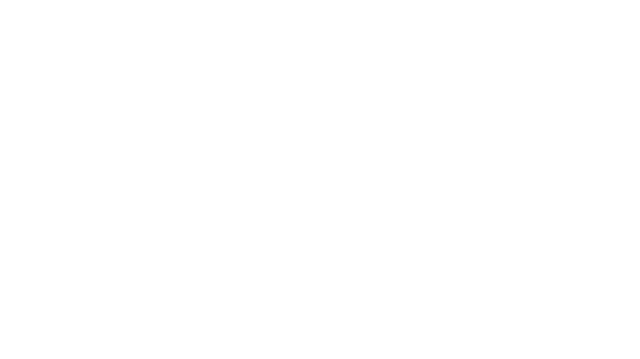
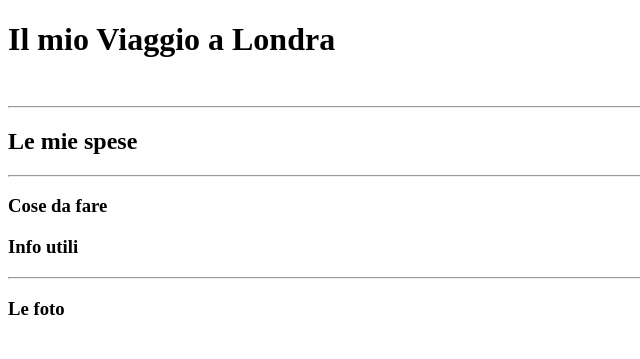
Before and after one commit to JeromeBranchetti/html-london-trip, a plain HTML site: page index.html in a window 1280 px wide. Shown: the whole page, without its empty margins (0-640 px from the left). Drawn offline with Linux system fonts and the light colour scheme.

Commit message:
titoli e truttura dei tag principale

```diff
--- a/index.html
+++ b/index.html
@@ -1,5 +1,5 @@
 <!DOCTYPE html>
-<html lang="en">
+<html lang="it">
 <head>
     <meta charset="UTF-8">
     <meta http-equiv="X-UA-Compatible" content="IE=edge">
@@ -7,6 +7,41 @@
     <title>Document</title>
 </head>
 <body>
+    <header>
+        <!--Qui ci sono le immagini e il titolo principale-->
+        <h1>Il mio Viaggio a Londra</h1>
+        <img src="" alt="">
+        <img src="" alt="">
+        <img src="" alt="">
+        <hr>
+    </header>
+    <main>
+        <section>
+            <!--Questa è una tabella delle spese-->
+            <h2>Le mie spese</h2>
 
+            <hr>
+
+        </section>
+        <section>
+            <!--Lista non ordinata cose da fare -->
+            <h3>Cose da fare</h3>
+            <ul></ul>
+        </section>
+        <section>
+            <!--Lista ordinata di sotto liste non ordinate per info utili-->
+            <h3>Info utili</h3>
+            <ol>
+
+            </ol>
+            <hr>
+        </section>
+    </main>
+    <footer>
+        <!--immagini del viaggio grandi-->
+        <h3>Le foto</h3>
+        <img src="" alt="">
+        <img src="" alt="">
+    </footer>
 </body>
 </html>
```
